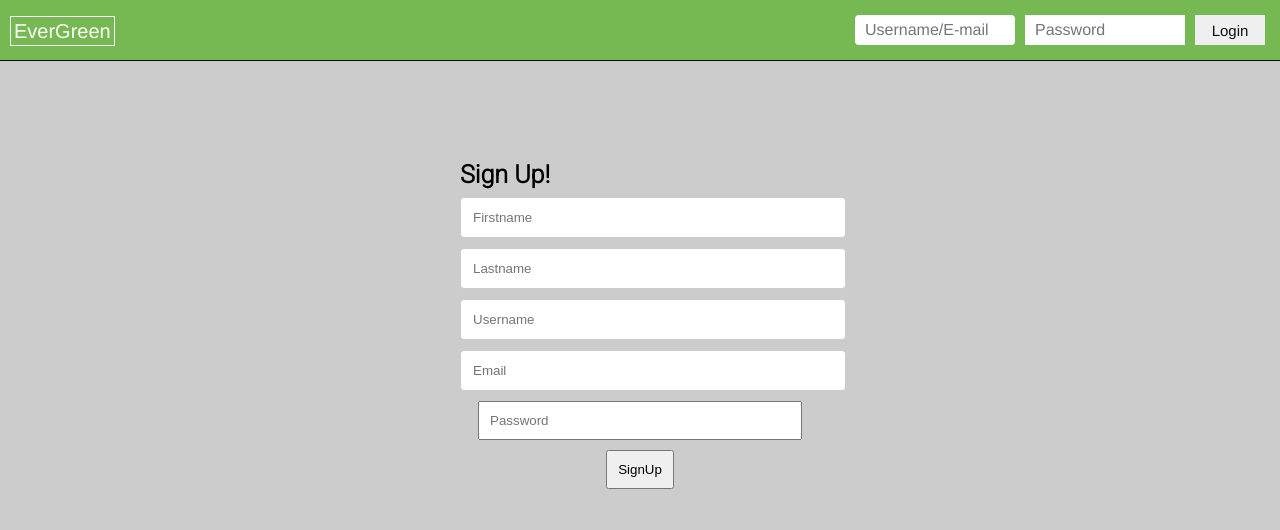
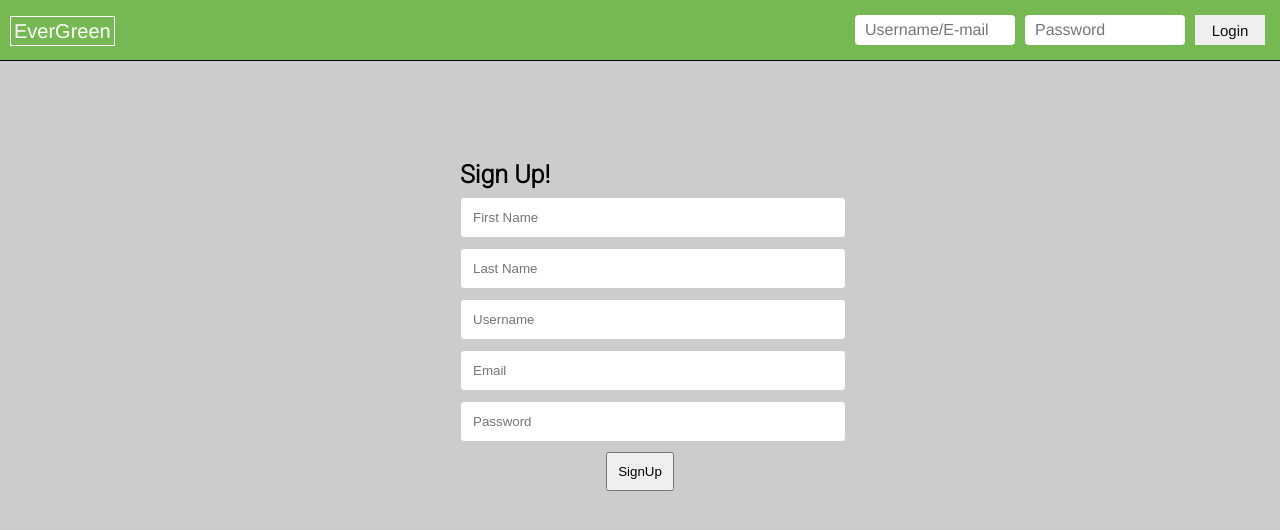
Before and after one commit to Ayush909/evergreen, a PHP site: page /signup.php in a window 1280 px wide. Shown: the top 530 px of the page. Run offline with PHP 8.4, Linux system fonts and the light colour scheme.

Commit message:
more changes

```diff
--- a/header.php
+++ b/header.php
@@ -4,9 +4,9 @@
 <!DOCTYPE html>
 <html>
 <head>
-	<title>Login System</title>
+	<title>EverGreen</title>
 	<link rel="stylesheet" href="main.css">
-	<link rel="stylesheet" href="styles/Shopping.css">
+	<link rel="stylesheet" href="styles/shopping.css">
 </head>
 <body>
 	<header>
--- a/payment.php
+++ b/payment.php
@@ -16,11 +16,12 @@
     <script src = "Payment.js" type = "text/javascript"></script>
 </head>
 <body>
+
     <div class="payment-page">
         <h1>Payment By Credit Card</h1>
         <div class="form">
           <form class="login-form" action="orderconfirm.php">
-            <input type="text" placeholder="Total Amount"/>
+            <input type="text" placeholder="Total Amount" value=<?php echo (int)$_GET["plant"] * (int)$_GET["quantity"] ;?> readonly/>
             <input type="number" placeholder="Card Number"/>
             <button class="button">Submit</button>
             <br><br>
--- a/signup.php
+++ b/signup.php
@@ -6,11 +6,11 @@
 		<div class="main-wrappe">
 			<h2>Sign Up!</h2>
 			<form class="signup-form" method="POST" action="includes/signup-inc.php">
-				<input type="text" name="first" placeholder="Firstname"><br>
-				<input type="text" name="last" placeholder="Lastname"><br>
-				<input type="text" name="username" placeholder="Username"><br>
-				<input type="text" name="email" placeholder="Email"><br>
-				<input type="password" name="pwd" placeholder="Password"><br>
+				<input type="text" name="first" placeholder="First Name" required><br>
+				<input type="text" name="last" placeholder="Last Name" required><br>
+				<input type="text" name="username" placeholder="Username" required><br>
+				<input type="email" name="email" placeholder="Email" required><br>
+				<input type="password" name="pwd" placeholder="Password" required><br>
 				<button type="submit" name="submit">SignUp</button>
 			</form>
 		</div>
--- a/styles/Shopping.css
+++ b/styles/Shopping.css
@@ -3,7 +3,7 @@
 
 
 
-  input[type=text], select, textarea {
+  input[type=text],input[type=password],input[type=email], select, textarea {
     width: 100%;
     padding: 12px;
     border: 1px solid #ccc;
```
Also changed, not shown: Catalog.php (+7 -1 lines), shopping.php (+4 -4 lines).
